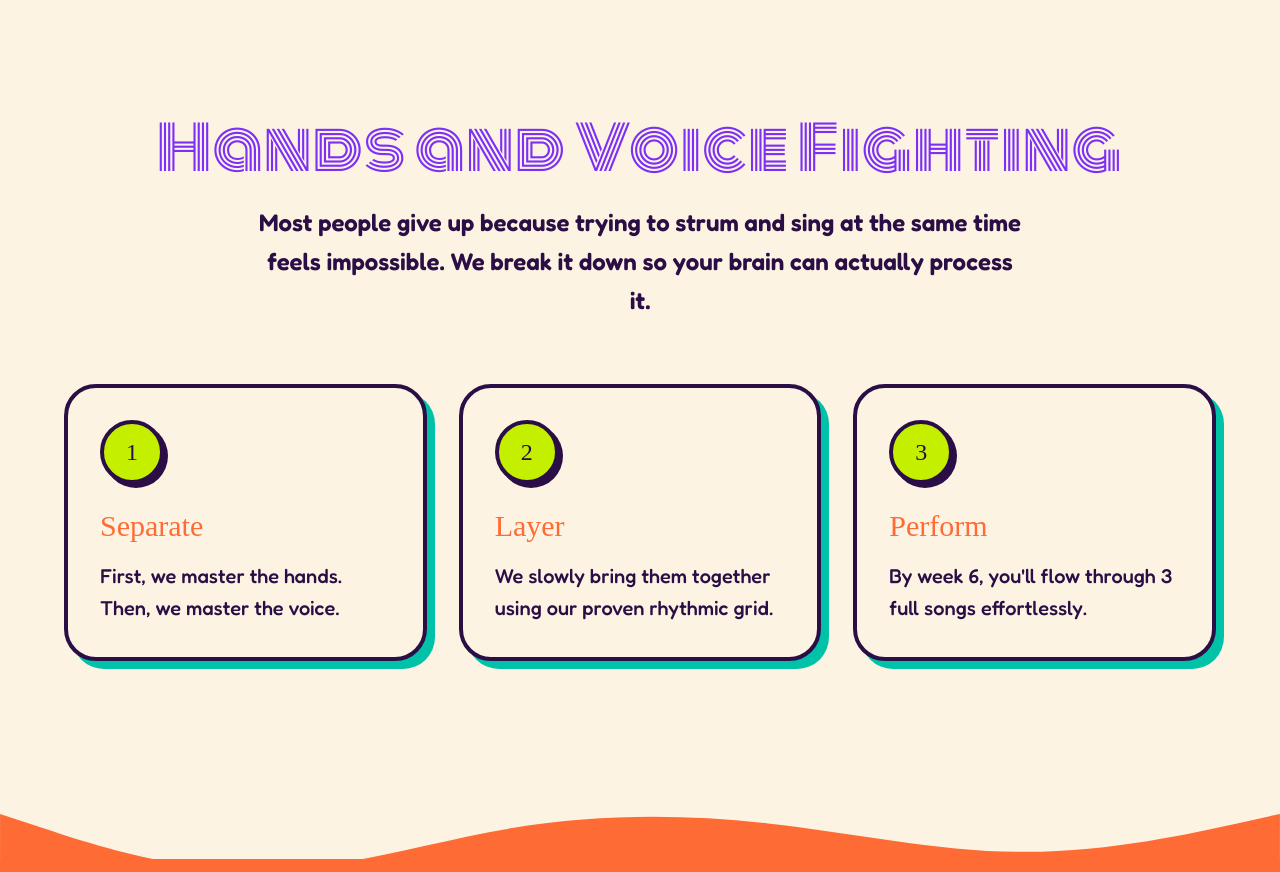
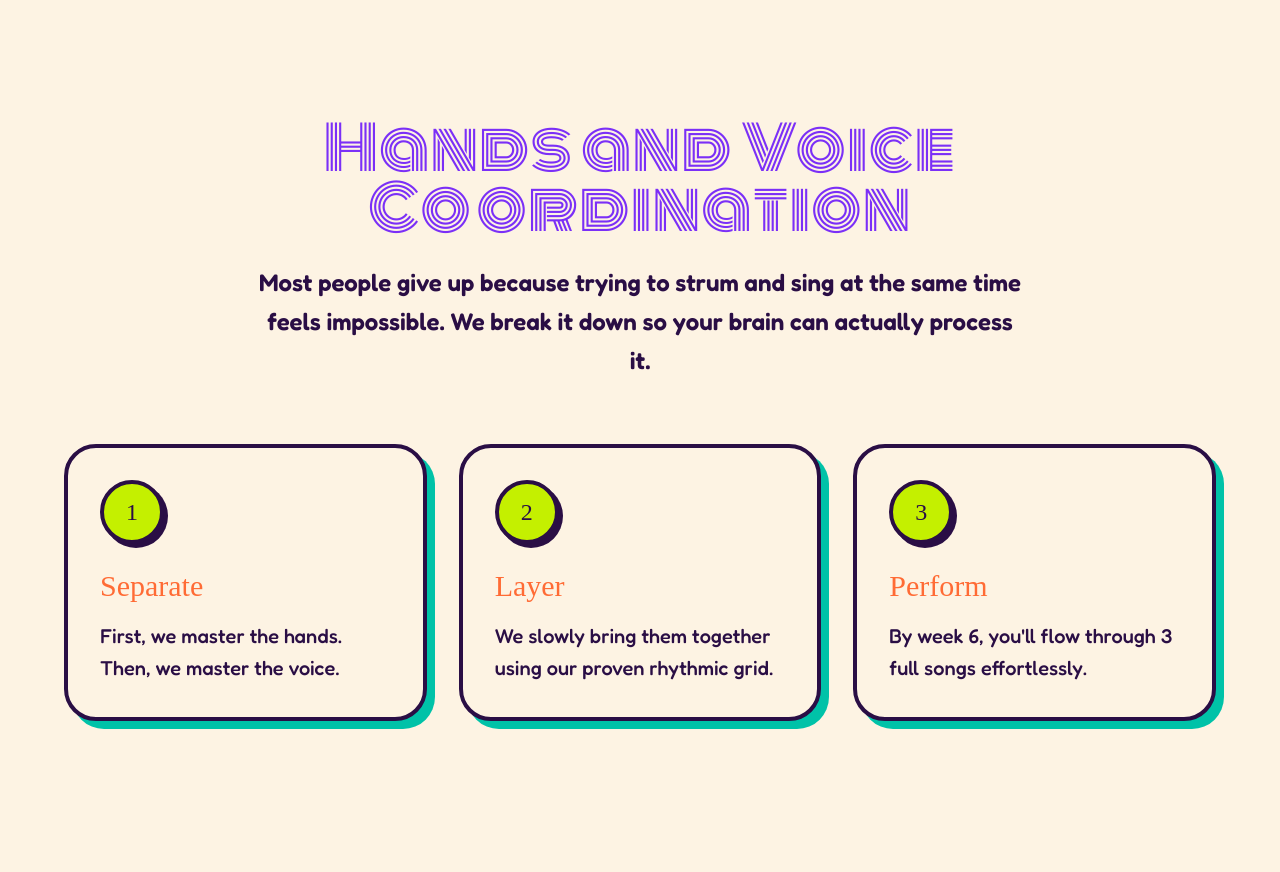
Before and after one commit to alanmaizon/alanmaizon, a React (Vite) app: page / in a window 1280 px wide. Shown: the part 1932-2804 px from the top of the page. Built offline with nearby package versions, Linux system fonts and the light colour scheme; a web font is replaced by a local one.

Commit message:
Update problem titles for clarity in English and Spanish content

```diff
--- a/src/app/content.ts
+++ b/src/app/content.ts
@@ -14,7 +14,7 @@ export const content = {
       watchMe: "Watch me play"
     },
     problem: {
-      title: "Hands and Voice Fighting",
+      title: "Hands and Voice Coordination",
       desc: "Most people give up because trying to strum and sing at the same time feels impossible. We break it down so your brain can actually process it.",
       card1: { title: "Separate", text: "First, we master the hands. Then, we master the voice." },
       card2: { title: "Layer", text: "We slowly bring them together using our proven rhythmic grid." },
@@ -71,7 +71,7 @@ export const content = {
       watchMe: "Mírame tocar"
     },
     problem: {
-      title: "Tus Manos y Voz se Pelean",
+      title: "Coordinar Voz y Manos",
       desc: "La mayoría se rinde porque intentar rasguear y cantar al mismo tiempo parece imposible. Lo desglosamos para que tu cerebro pueda procesarlo.",
       card1: { title: "Separar", text: "Primero, dominamos las manos. Luego, dominamos la voz." },
       card2: { title: "Conectar", text: "Lentamente los unimos usando nuestra cuadrícula rítmica." },
```
